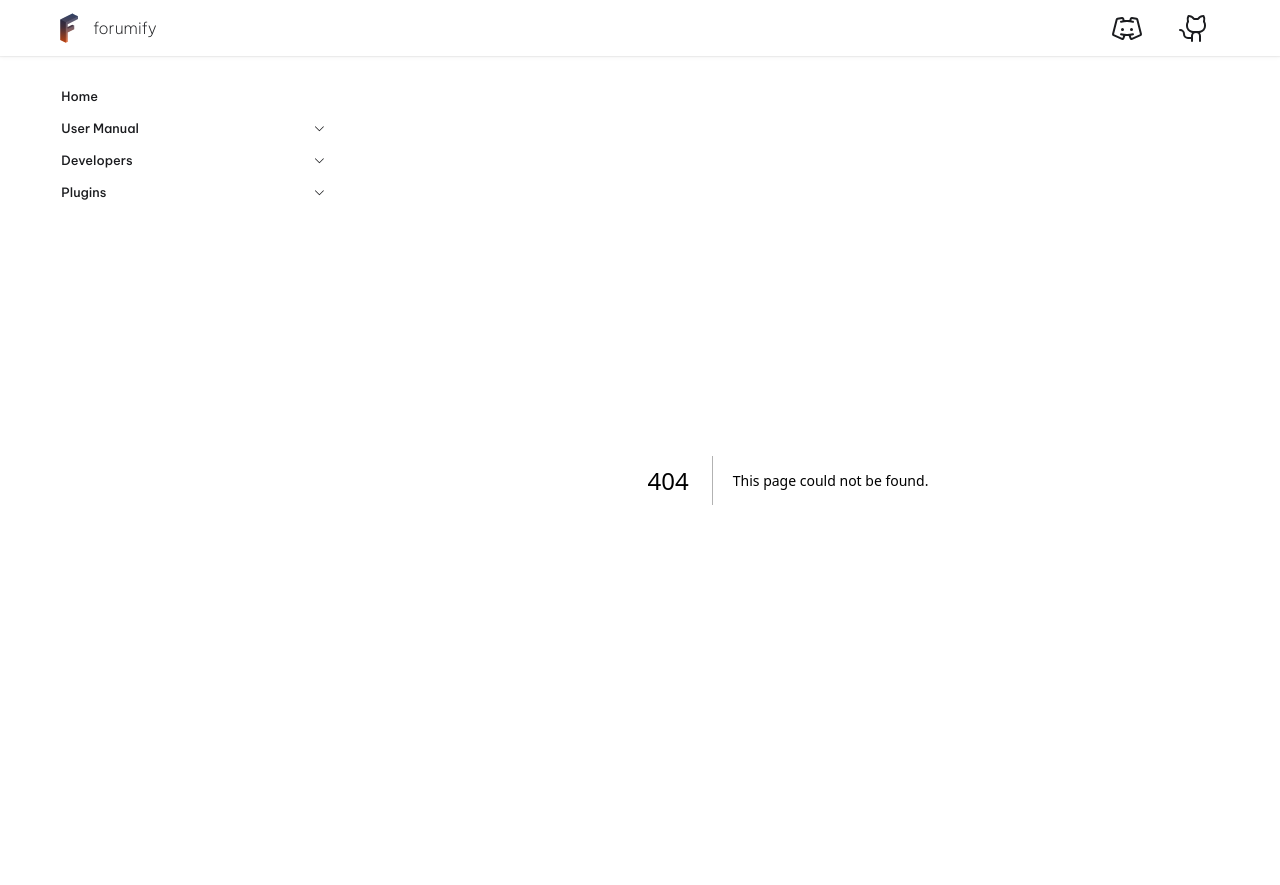
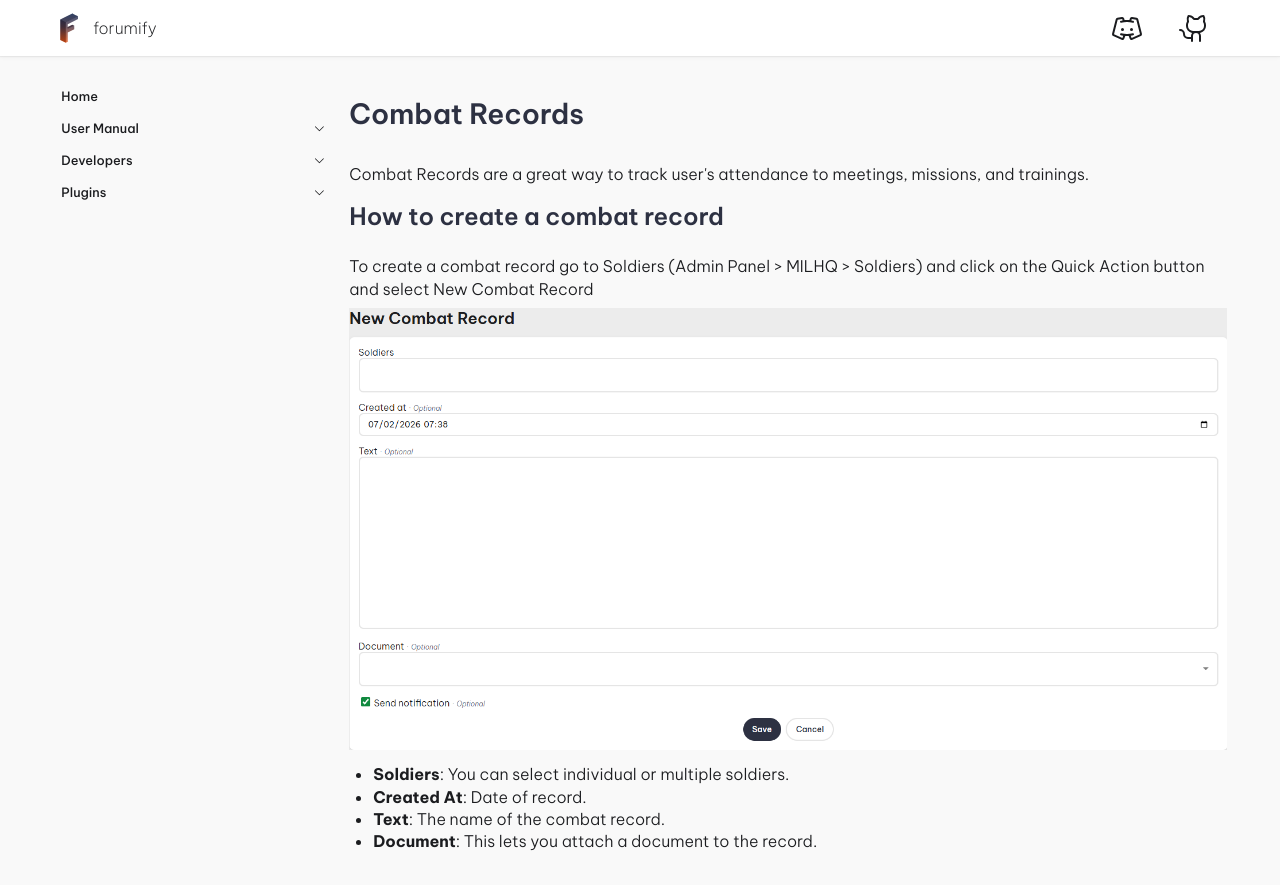
Before and after one commit to forumify/forumify-docs, a Next.js app: page /plugins/milhq-plugin/combat-records in a window 1280 px wide. Before the commit this address had no page. Shown: the top 885 px of the page. Built offline with nearby package versions, Linux system fonts and the light colour scheme.

Commit message:
add combat record

```diff
--- /dev/null
+++ b/src/app/plugins/milhq-plugin/combat-records/page.mdx
@@ -0,0 +1,22 @@
+import GuideNavigator from '@/components/GuideNavigator';
+
+# Combat Records
+
+Combat Records are a great way to track user's attendance to meetings, missions, and trainings.
+
+## How to create a combat record
+
+To create a combat record go to Soldiers (Admin Panel > MILHQ > Soldiers) and click on the Quick Action button and
+select New Combat Record
+
+![Combat Record](/user-manual/plugins/milhq-plugin/combat-record.png)
+
+- **Soldiers**: You can select individual or multiple soldiers.
+- **Created At**: Date of record.
+- **Text**: The name of the combat record.
+- **Document**: This lets you attach a document to the record.
+
+<GuideNavigator
+    previous={{ href: '/plugins/milhq-plugin/awards', label: 'Awards' }}
+    next={{ href: '/plugins/milhq-plugin/courses', label: 'Courses' }}
+/>
```
Also changed, not shown: public/user-manual/plugins/milhq-plugin/combat-record.png (added).
